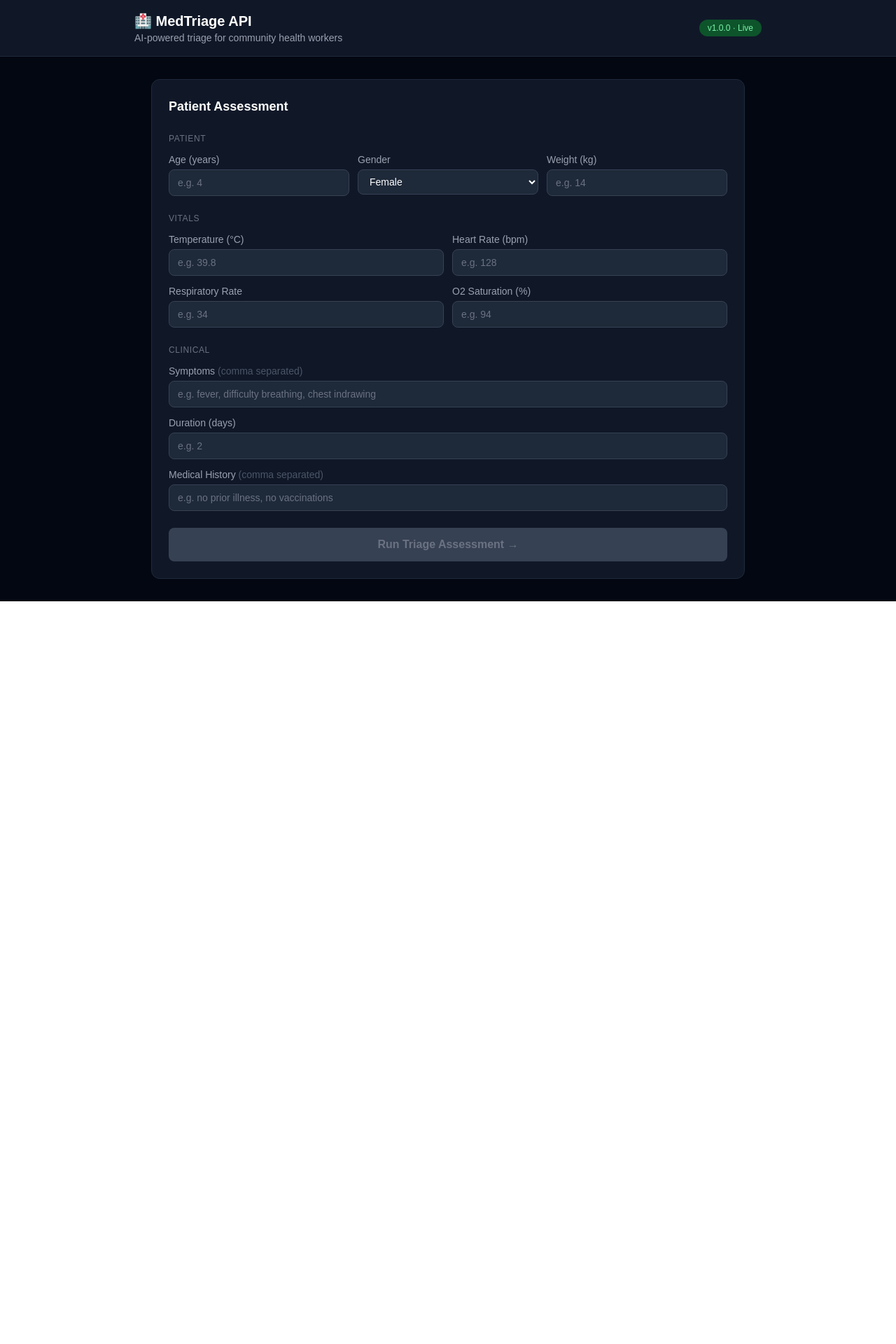
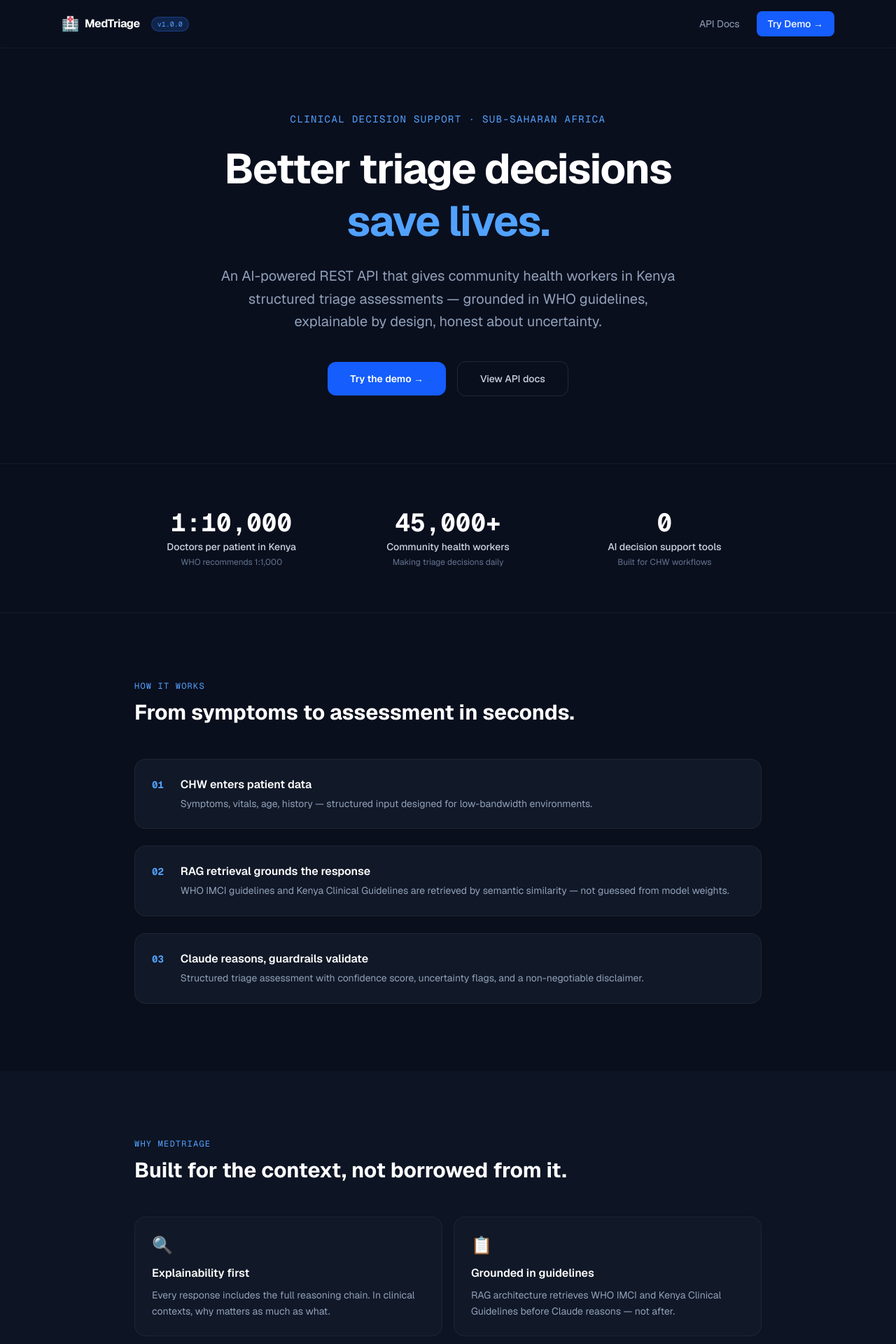
Before and after one commit to MuindiKate/medtriage, a Next.js app in the folder frontend/: page / in a window 1280 px wide. Shown: the top 1920 px of the page at 70% size. Before the commit the page ends 859 px from the top, so only its background shows below. Built offline with nearby package versions, Linux system fonts and the light colour scheme.

Commit message:
feat: add landing page with hero, stats, how it works, and CTA

```diff
--- a/frontend/app/page.tsx
+++ b/frontend/app/page.tsx
@@ -1,70 +1,226 @@
 "use client";
+import Link from "next/link";
+import { useEffect, useState } from "react";
 
-import { useState } from "react";
-import TriageForm from "@/components/TriageForm";
-import TriageResult from "@/components/TriageResult";
+const stats = [
+  { value: "1:10,000", label: "Doctors per patient in Kenya", sub: "WHO recommends 1:1,000" },
+  { value: "45,000+", label: "Community health workers", sub: "Making triage decisions daily" },
+  { value: "0", label: "AI decision support tools", sub: "Built for CHW workflows" },
+];
 
-export default function Home() {
-  const [result, setResult] = useState(null);
-  const [loading, setLoading] = useState(false);
-  const [error, setError] = useState("");
+const steps = [
+  {
+    num: "01",
+    title: "CHW enters patient data",
+    desc: "Symptoms, vitals, age, history — structured input designed for low-bandwidth environments.",
+  },
+  {
+    num: "02",
+    title: "RAG retrieval grounds the response",
+    desc: "WHO IMCI guidelines and Kenya Clinical Guidelines are retrieved by semantic similarity — not guessed from model weights.",
+  },
+  {
+    num: "03",
+    title: "Claude reasons, guardrails validate",
+    desc: "Structured triage assessment with confidence score, uncertainty flags, and a non-negotiable disclaimer.",
+  },
+];
 
-  const handleSubmit = async (formData: any) => {
-    setLoading(true);
-    setError("");
-    setResult(null);
+const differentiators = [
+  {
+    icon: "🔍",
+    title: "Explainability first",
+    desc: "Every response includes the full reasoning chain. In clinical contexts, why matters as much as what.",
+  },
+  {
+    icon: "📋",
+    title: "Grounded in guidelines",
+    desc: "RAG architecture retrieves WHO IMCI and Kenya Clinical Guidelines before Claude reasons — not after.",
+  },
+  {
+    icon: "⚠️",
+    title: "Honest about uncertainty",
+    desc: "Missing vitals, ambiguous symptoms, low confidence — all flagged explicitly. Never a false certainty.",
+  },
+  {
+    icon: "🔌",
+    title: "API-first infrastructure",
+    desc: "Any CHW app, NGO tool, or government system can integrate. Built to be the layer underneath.",
+  },
+];
 
-    try {
-      const response = await fetch("http://localhost:8000/api/v1/triage", {
-        method: "POST",
-        headers: { "Content-Type": "application/json" },
-        body: JSON.stringify(formData),
-      });
-
-      if (!response.ok) {
-        const err = await response.json();
-        throw new Error(err.detail || "Something went wrong");
-      }
-
-      const data = await response.json();
-      setResult(data);
-    } catch (err: any) {
-      setError(err.message);
-    } finally {
-      setLoading(false);
-    }
-  };
+export default function Landing() {
+  const [mounted, setMounted] = useState(false);
+  useEffect(() => setMounted(true), []);
 
   return (
-    <main className="min-h-screen bg-gray-950 text-white">
-      {/* Header */}
-      <div className="bg-gray-900 border-b border-gray-800 px-6 py-4">
-        <div className="max-w-4xl mx-auto flex items-center justify-between">
-          <div>
-            <h1 className="text-xl font-bold text-white">🏥 MedTriage API</h1>
-            <p className="text-gray-400 text-sm">
-              AI-powered triage for community health workers
+    <main className="min-h-screen bg-[#0A0F1E] text-white font-sans">
+      {/* Nav */}
+      <nav className="fixed top-0 left-0 right-0 z-50 bg-[#0A0F1E]/80 backdrop-blur-md border-b border-white/5">
+        <div className="max-w-6xl mx-auto px-6 py-4 flex items-center justify-between">
+          <div className="flex items-center gap-2">
+            <span className="text-xl">🏥</span>
+            <span className="font-bold text-white tracking-tight">MedTriage</span>
+            <span className="ml-2 text-[10px] bg-blue-500/20 text-blue-400 border border-blue-500/30 px-2 py-0.5 rounded-full font-mono">
+              v1.0.0
+            </span>
+          </div>
+          <div className="flex items-center gap-6">
+            <a
+              href="http://localhost:8000/docs"
+              target="_blank"
+              className="text-sm text-slate-400 hover:text-white transition-colors"
+            >
+              API Docs
+            </a>
+            <Link
+              href="/triage"
+              className="text-sm bg-blue-600 hover:bg-blue-500 text-white px-4 py-2 rounded-lg transition-colors font-medium"
+            >
+              Try Demo →
+            </Link>
+          </div>
+        </div>
+      </nav>
+
+      {/* Hero */}
+      <section className="pt-40 pb-24 px-6">
+        <div className="max-w-4xl mx-auto text-center">
+          <div
+            className={`transition-all duration-700 ${
+              mounted ? "opacity-100 translate-y-0" : "opacity-0 translate-y-4"
+            }`}
+          >
+            <p className="text-blue-400 text-sm font-mono tracking-widest uppercase mb-6">
+              Clinical Decision Support · Sub-Saharan Africa
             </p>
+            <h1 className="text-5xl md:text-6xl font-bold leading-tight tracking-tight mb-6">
+              Better triage decisions
+              <br />
+              <span className="text-blue-400">save lives.</span>
+            </h1>
+            <p className="text-slate-400 text-lg md:text-xl max-w-2xl mx-auto leading-relaxed mb-10">
+              An AI-powered REST API that gives community health workers in Kenya
+              structured triage assessments — grounded in WHO guidelines,
+              explainable by design, honest about uncertainty.
+            </p>
+            <div className="flex items-center justify-center gap-4">
+              <Link
+                href="/triage"
+                className="bg-blue-600 hover:bg-blue-500 text-white font-semibold px-8 py-3.5 rounded-xl transition-colors text-sm"
+              >
+                Try the demo →
+              </Link>
+              <a
+                href="http://localhost:8000/docs"
+                target="_blank"
+                className="border border-white/10 hover:border-white/20 text-slate-300 hover:text-white font-medium px-8 py-3.5 rounded-xl transition-colors text-sm"
+              >
+                View API docs
+              </a>
+            </div>
           </div>
-          <span className="bg-green-900 text-green-300 text-xs px-3 py-1 rounded-full font-medium">
-            v1.0.0 · Live
-          </span>
         </div>
-      </div>
+      </section>
 
-      {/* Body */}
-      <div className="max-w-4xl mx-auto px-6 py-8 space-y-8">
-        <TriageForm onSubmit={handleSubmit} loading={loading} />
+      {/* Stats */}
+      <section className="py-16 px-6 border-y border-white/5">
+        <div className="max-w-4xl mx-auto grid grid-cols-1 md:grid-cols-3 gap-8">
+          {stats.map((s, i) => (
+            <div key={i} className="text-center">
+              <p className="text-4xl font-bold font-mono text-white mb-1">
+                {s.value}
+              </p>
+              <p className="text-slate-300 text-sm font-medium">{s.label}</p>
+              <p className="text-slate-500 text-xs mt-1">{s.sub}</p>
+            </div>
+          ))}
+        </div>
+      </section>
 
-        {error && (
-          <div className="bg-red-900/40 border border-red-700 rounded-xl p-4 text-red-300">
-            <p className="font-semibold">Error</p>
-            <p className="text-sm mt-1">{error}</p>
+      {/* How it works */}
+      <section className="py-24 px-6">
+        <div className="max-w-4xl mx-auto">
+          <p className="text-blue-400 text-xs font-mono tracking-widest uppercase mb-3">
+            How it works
+          </p>
+          <h2 className="text-3xl font-bold mb-12">
+            From symptoms to assessment in seconds.
+          </h2>
+          <div className="space-y-6">
+            {steps.map((step, i) => (
+              <div
+                key={i}
+                className="flex gap-6 p-6 bg-[#111827] border border-white/5 rounded-2xl hover:border-blue-500/20 transition-colors"
+              >
+                <span className="text-blue-400 font-mono text-sm font-bold shrink-0 mt-0.5">
+                  {step.num}
+                </span>
+                <div>
+                  <h3 className="font-semibold text-white mb-1">{step.title}</h3>
+                  <p className="text-slate-400 text-sm leading-relaxed">
+                    {step.desc}
+                  </p>
+                </div>
+              </div>
+            ))}
           </div>
-        )}
+        </div>
+      </section>
 
-        {result && <TriageResult result={result} />}
-      </div>
+      {/* Differentiators */}
+      <section className="py-24 px-6 bg-[#0D1424]">
+        <div className="max-w-4xl mx-auto">
+          <p className="text-blue-400 text-xs font-mono tracking-widest uppercase mb-3">
+            Why MedTriage
+          </p>
+          <h2 className="text-3xl font-bold mb-12">
+            Built for the context, not borrowed from it.
+          </h2>
+          <div className="grid grid-cols-1 md:grid-cols-2 gap-4">
+            {differentiators.map((d, i) => (
+              <div
+                key={i}
+                className="p-6 bg-[#111827] border border-white/5 rounded-2xl hover:border-blue-500/20 transition-colors"
+              >
+                <span className="text-2xl mb-3 block">{d.icon}</span>
+                <h3 className="font-semibold text-white mb-2">{d.title}</h3>
+                <p className="text-slate-400 text-sm leading-relaxed">{d.desc}</p>
+              </div>
+            ))}
+          </div>
+        </div>
+      </section>
+
+      {/* CTA */}
+      <section className="py-24 px-6">
+        <div className="max-w-2xl mx-auto text-center">
+          <h2 className="text-3xl font-bold mb-4">
+            See it work on a real case.
+          </h2>
+          <p className="text-slate-400 mb-8 leading-relaxed">
+            Enter patient data and get a structured triage assessment — urgency
+            level, differential diagnoses, reasoning, and uncertainty flags.
+          </p>
+          <Link
+            href="/triage"
+            className="inline-block bg-blue-600 hover:bg-blue-500 text-white font-semibold px-10 py-4 rounded-xl transition-colors"
+          >
+            Open assessment tool →
+          </Link>
+        </div>
+      </section>
+
+      {/* Footer */}
+      <footer className="border-t border-white/5 py-8 px-6">
+        <div className="max-w-6xl mx-auto flex items-center justify-between text-slate-500 text-sm">
+          <p>MedTriage API · Built by Kat Muindi</p>
+          <div className="flex items-center gap-1">
+            <span className="w-2 h-2 bg-green-400 rounded-full animate-pulse" />
+            <span className="text-xs">API live on localhost:8000</span>
+          </div>
+        </div>
+      </footer>
     </main>
   );
 }
```
